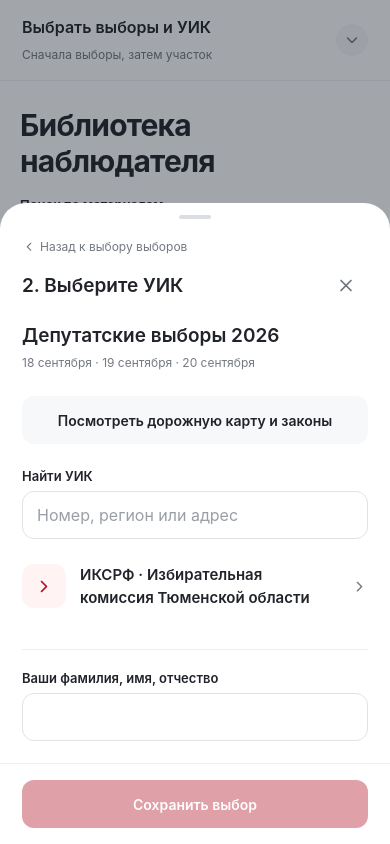
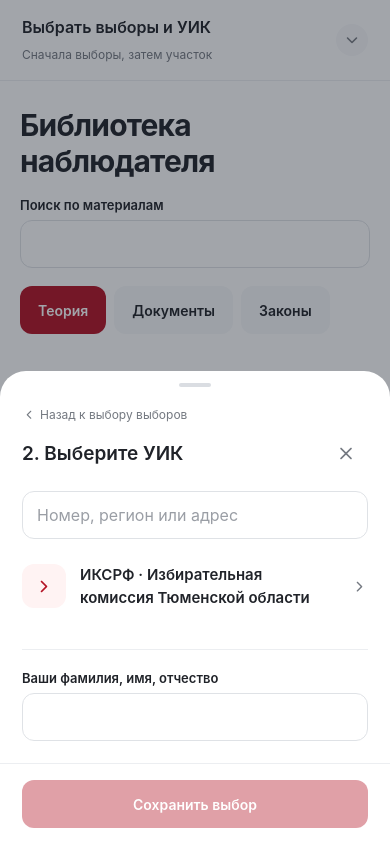
Before and after one commit to AntonMasharov/red-control, a React Native app: screen / in a window 390 px wide. Both pictures are taken after a click on the button 195 px from the left and 651 px from the top of the page. Built offline with nearby package versions, Linux system fonts and the light colour scheme; what react-native-markdown-display would draw is missing.

Commit message:
Simplify precinct selection and roadmap layout

```diff
--- a/src/screens/Profile.tsx
+++ b/src/screens/Profile.tsx
@@ -1,6 +1,6 @@
 import { randomUUID } from 'expo-crypto';
 import { useState } from 'react';
-import { Pressable, StyleSheet, Text, View } from 'react-native';
+import { Pressable, StyleSheet, Text, TextInput, View } from 'react-native';
 import { exportText } from '../data/export';
 import {
   activeElection,
@@ -17,7 +17,6 @@ import { useElections } from '../features/elections/useElections';
 import { CommissionTree } from '../ui/CommissionTree';
 import { Button, Field, Icon, IconButton, Notice, RowLink, Sheet } from '../ui/components';
 import { colors, s } from '../ui/theme';
-import { CampaignPreview } from './CampaignPreview';
 
 export function Profile({ onClose }: { onClose: () => void }) {
   const state = useStore();
@@ -45,12 +44,19 @@ function StationSummary({ onClose, onChange }: { onClose: () => void; onChange:
   const [removing, setRemoving] = useState(false);
   return (
     <Sheet title="Мой участок" onClose={onClose}>
-      <View style={localStyles.stationDetails}>
-        <Text style={s.sectionTitle}>{activeElection(state).title}</Text>
-        <Text style={s.label}>УИК № {precinct.number}</Text>
-        <Text style={s.text}>{precinct.address || 'Адрес пока не указан'}</Text>
+      <View style={{ flexDirection: 'row', alignItems: 'flex-start', gap: 12 }}>
+        <View style={[localStyles.stationDetails, { flex: 1 }]}>
+          <Text style={s.sectionTitle}>{activeElection(state).title}</Text>
+          <Text style={s.label}>УИК № {precinct.number}</Text>
+          <Text style={s.text}>{precinct.address || 'Адрес пока не указан'}</Text>
+        </View>
+        <IconButton
+          name="edit-2"
+          label="Изменить / сменить участок"
+          color={colors.red}
+          onPress={onChange}
+        />
       </View>
-      <Button title="Изменить / сменить участок" secondary onPress={onChange} />
       <Text style={s.sectionTitle}>Члены комиссии</Text>
       {(editing ? members : initialMembers()).map((member) => (
         <View
@@ -174,15 +180,11 @@ function Selection({ onClose, onSaved }: { onClose: () => void; onSaved: () => v
     setName,
     query,
     setQuery,
-    preview,
-    setPreview,
     election,
     precinct,
     changed,
     save,
   } = useElections(onSaved);
-  if (preview && election)
-    return <CampaignPreview election={election} onClose={() => setPreview(false)} />;
   return (
     <Sheet
       title={election ? '2. Выберите УИК' : '1. Выберите выборы'}
@@ -206,11 +208,6 @@ function Selection({ onClose, onSaved }: { onClose: () => void; onSaved: () => v
     >
       {!election ? (
         <>
-          <Text style={s.small}>
-            {electionCatalog.length
-              ? 'Выборы и участки подготовлены администратором. Выберите выборы, на которых будете работать.'
-              : 'Выборы пока не добавлены. Они появятся после публикации новых материалов администратором.'}
-          </Text>
           {electionCatalog.map((e) => (
             <RowLink
               key={e.id}
@@ -230,18 +227,11 @@ function Selection({ onClose, onSaved }: { onClose: () => void; onSaved: () => v
         </>
       ) : (
         <View style={localStyles.selectionContent}>
-          <View style={localStyles.electionDetails}>
-            <Text style={s.sectionTitle}>{election.title}</Text>
-            <Text style={s.small}>{election.dates.map(formatDate).join(' · ')}</Text>
-          </View>
-          <Button
-            title="Посмотреть дорожную карту и законы"
-            secondary
-            onPress={() => setPreview(true)}
-          />
           <View style={localStyles.searchContent}>
-            <Field
-              label="Найти УИК"
+            <TextInput
+              accessibilityLabel="Найти УИК"
+              style={s.input}
+              placeholderTextColor="#9A9EA5"
               value={query}
               onChangeText={setQuery}
               placeholder="Номер, регион или адрес"
@@ -327,7 +317,6 @@ const localStyles = StyleSheet.create({
   },
   editActions: { flexDirection: 'row', gap: 12 },
   selectionContent: { gap: 24 },
-  electionDetails: { gap: 6 },
   searchContent: { gap: 8 },
   observerField: { borderTopWidth: 1, borderTopColor: colors.border, paddingTop: 20 },
   exportSection: {
--- a/src/screens/Roadmap.tsx
+++ b/src/screens/Roadmap.tsx
@@ -1,11 +1,10 @@
 import { StyleSheet, Text, View } from 'react-native';
-import { manifest } from '../content';
 import { activeElection, formatDate } from '../data/model';
 import { actions, useStore } from '../data/store';
 import { StageSheet } from '../features/roadmap/StageSheet';
 import { TaskNotes } from '../features/roadmap/TaskNotes';
 import { useRoadmap } from '../features/roadmap/useRoadmap';
-import { Button, Notice, RowLink, Sheet } from '../ui/components';
+import { Button, RowLink, Sheet } from '../ui/components';
 import { useFeedback } from '../ui/feedback';
 import { s } from '../ui/theme';
 import { LawSheet } from '../features/laws/LegalReaders';
@@ -80,7 +79,6 @@ export function Roadmap() {
             onPress={() => (stage.repeatable ? setHome(stage.id) : open(stage))}
           />
         ))}
-      <Notice>{manifest.notice}</Notice>
       {home && (
         <Sheet
           title={visible.find((stage) => stage.id === home)?.title ?? ''}
```
